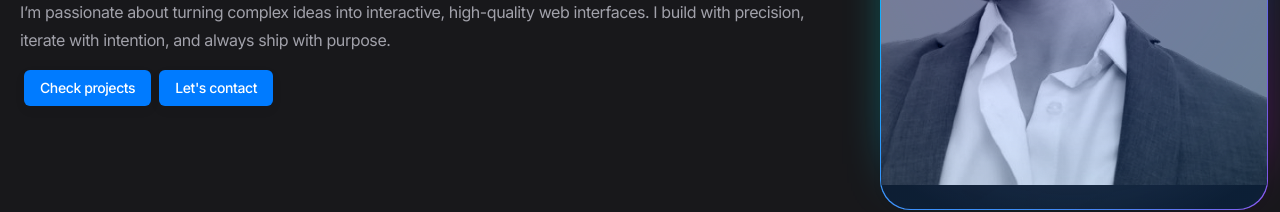
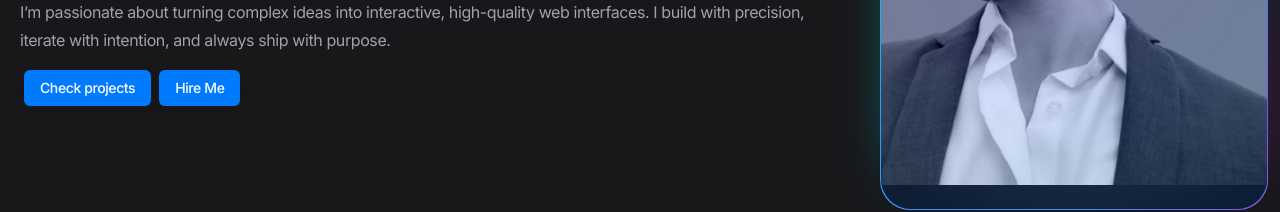
Before and after one commit to abdullahMohamed13/my-portfolio-2025, a React (Vite) app: page / in a window 1280 px wide. Shown: the part 486-698 px from the top of the page. Built offline with nearby package versions, Linux system fonts and the light colour scheme.

Commit message:
chore: update wording

```diff
--- a/src/sections/Hero.tsx
+++ b/src/sections/Hero.tsx
@@ -48,7 +48,7 @@ export function Hero() {
           </Button>
         </Magnet>
         <Button asChild>
-          <a href='#contact'>Let's contact</a>
+          <a href='#contact'>Hire Me</a>
         </Button>
       </div>
     </div>
@@ -67,20 +67,3 @@ export function Hero() {
 </section>
 
 }
-
-{/*
-  <h2 className='text-4xl font-bold'>Nice to meet you 👋</h2>
-<h3>
-  I turn ideas into fast, functional, and aesthetic websites using <strong>React</strong>, <strong>TypeScript</strong> & <strong>Tailwind CSS</strong>.
-</h3>
-<p>
-  Once obsessed with chess, now obsessed with code — I bring the same strategy and discipline from the board to the browser.
-  Whether it's creating seamless UI, writing clean logic, or debugging at 2am, I'm all in.
-</p>
-<p className="pt-2 italic text-muted-foreground">
-  Also — catch me building things by day, throwing kicks by night. 🥋
-</p>
-
-  */}
-
-      // <p>I’m passionate about turning complex ideas into interactive, high-quality web interfaces. I build with precision, iterate with intention, and always ship with purpose.</p>
```
